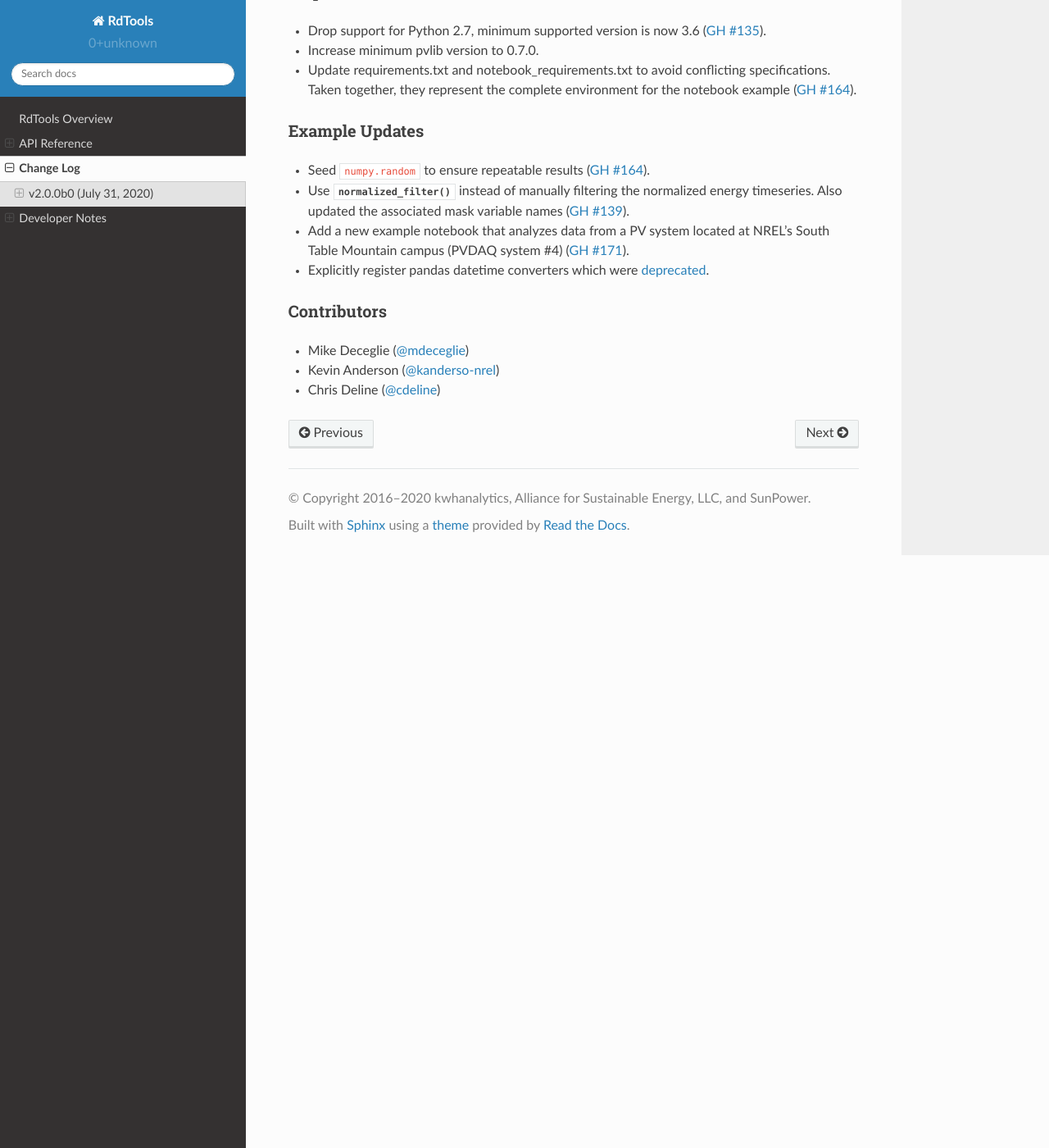
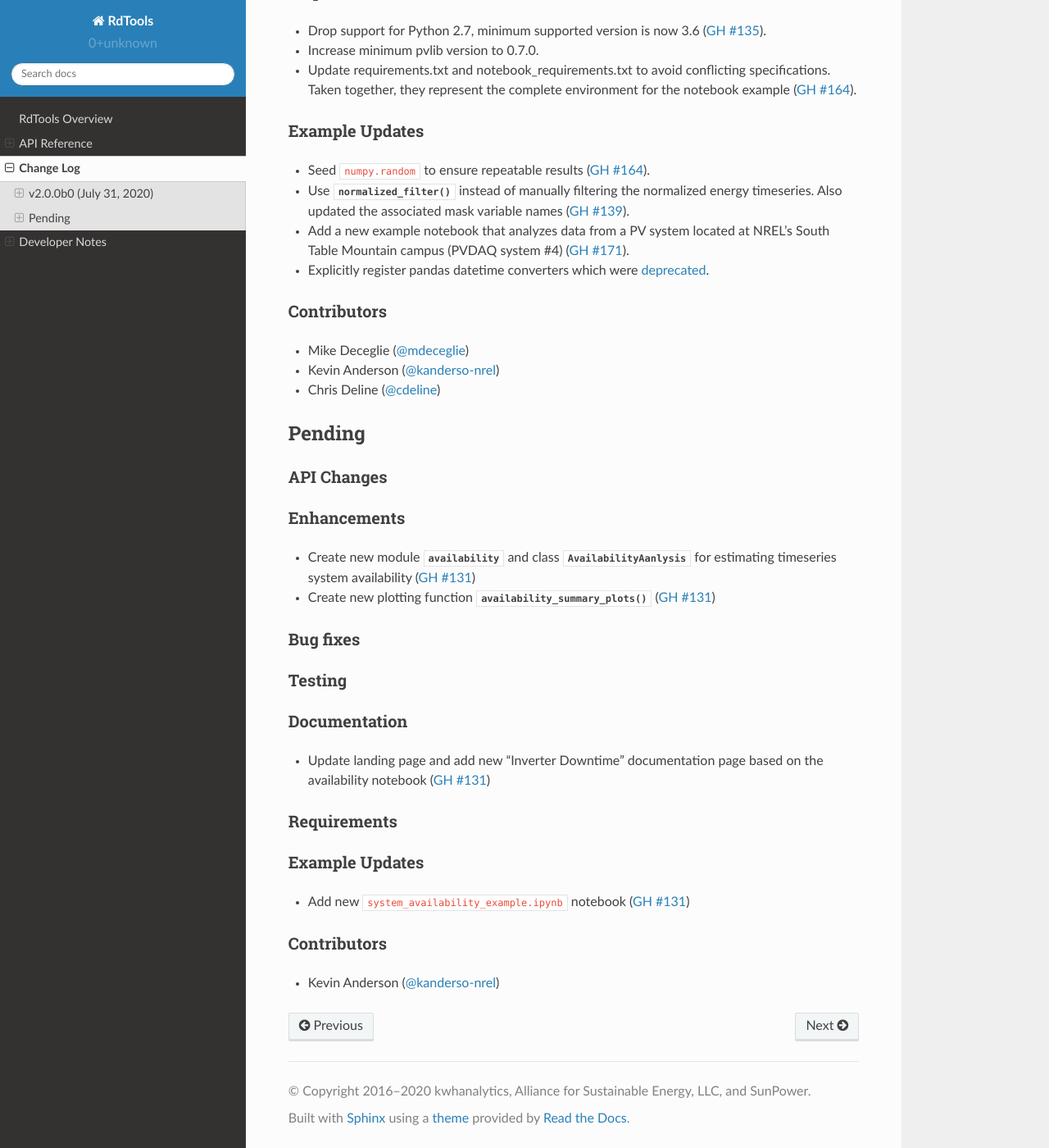
Before and after one commit to NREL/rdtools, a Sphinx documentation site: the page built from docs/sphinx/source/changelog.rst, in a window 1280 px wide and 1400 px high, scrolled down 1649 px. Shown: the whole window at 82% size. Built offline with Sphinx 7.4.7 and the Read the Docs theme 2.0.0, drawn with Linux system fonts in a browser that asks for light colours; pages that are not in the unit, such as notebooks, are missing from menus.

Commit message:
changelog

```diff
--- a/docs/sphinx/source/changelog.rst
+++ b/docs/sphinx/source/changelog.rst
@@ -2,3 +2,4 @@ RdTools Change Log
 ==================
 
 .. include:: changelog/v2.0.0b0.rst
+.. include:: changelog/pending.rst
--- /dev/null
+++ b/docs/sphinx/source/changelog/pending.rst
@@ -0,0 +1,42 @@
+************************
+Pending
+************************
+
+API Changes
+-----------
+
+
+Enhancements
+------------
+* Create new module :py:mod:`~rdtools.availability` and class
+  :py:class:`~rdtools.availability.AvailabilityAanlysis` for estimating
+  timeseries system availability (:pull:`131`)
+* Create new plotting function :py:func:`~rdtools.plotting.availability_summary_plots`
+  (:pull:`131`)
+
+Bug fixes
+---------
+
+
+Testing
+-------
+
+
+Documentation
+-------------
+* Update landing page and add new "Inverter Downtime" documentation page
+  based on the availability notebook (:pull:`131`)
+
+
+Requirements
+------------
+
+
+Example Updates
+---------------
+* Add new ``system_availability_example.ipynb`` notebook (:pull:`131`)
+
+
+Contributors
+------------
+* Kevin Anderson (:ghuser:`kanderso-nrel`)
```
